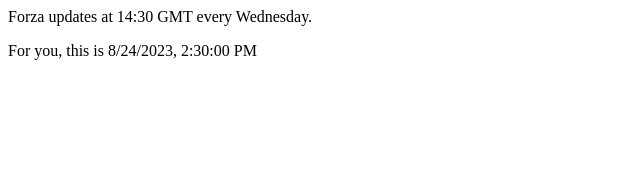
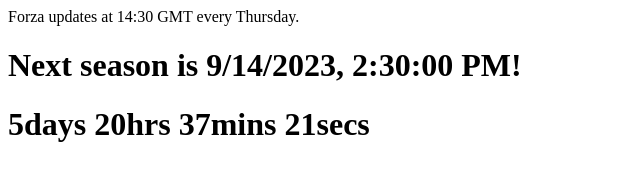
Before and after one commit to JakeSteam/ForzaUpdate, a plain HTML site: page index.html in a window 1280 px wide. Shown: the whole page, without its empty margins (0-640 px from the left). Drawn offline with Linux system fonts and the light colour scheme.

Commit message:
Adds automation

```diff
--- a/index.html
+++ b/index.html
@@ -1,11 +1,45 @@
-<p>Forza updates at 14:30 GMT every Wednesday.</p>
-<p id="local"></p>
+<head>
+    <title>Forza Update times</title>
+</head>
+<body>
+<p>Forza updates at 14:30 GMT every Thursday.</p>
+
+<h1>Next season is <span id="next"></span>!</h1>
+<h1 id="countdown"></h1>
 
 
 
 <script>
-    const gmtTime = '2023-08-24T14:30:00Z';
-    const gmtDate = new Date(gmtTime);
-    document.getElementById('local').innerHTML = "For you, this is " + gmtDate.toLocaleString();
+    var end = getNextThursday();
+    var _second = 1000;
+    var _minute = _second * 60;
+    var _hour = _minute * 60;
+    var _day = _hour * 24;
 
+    showRemaining();
+    setInterval(showRemaining, 1000);
+
+    // https://stackoverflow.com/a/65869347/608312
+    function getNextThursday(d = new Date()) {
+        let thursday = new Date(d.getFullYear(), d.getMonth(), d.getDate() + (4 - d.getDay() ), 14, 30, 0, 0);
+        thursday <= d? thursday.setDate(thursday.getDate() + 7) : null;
+        return thursday;
+    }
+
+    // https://stackoverflow.com/a/9335296/608312
+    function showRemaining() {
+        var now = new Date();
+        var distance = end - now;
+        var days = Math.floor(distance / _day);
+        var hours = Math.floor((distance % _day) / _hour);
+        var minutes = Math.floor((distance % _hour) / _minute);
+        var seconds = Math.floor((distance % _minute) / _second);
+
+        document.getElementById('next').innerHTML = end.toLocaleString();
+        document.getElementById('countdown').innerHTML = days + 'days ';
+        document.getElementById('countdown').innerHTML += hours + 'hrs ';
+        document.getElementById('countdown').innerHTML += minutes + 'mins ';
+        document.getElementById('countdown').innerHTML += seconds + 'secs';
+    }
 </script>
+</body>
```
